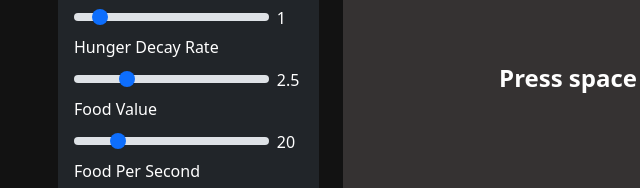
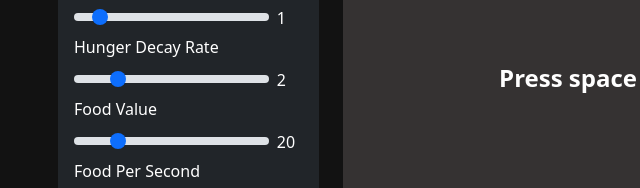
Before and after one commit to candrasc/Evolution, a website with bundled scripts: page evolution/index.html in a window 1280 px wide. Shown: the part 242-430 px from the top of the page, 24-664 px from the left. Built offline with nearby package versions, Linux system fonts and the light colour scheme.

Commit message:
reasonable defaults

```diff
--- a/evolution/index.html
+++ b/evolution/index.html
@@ -77,12 +77,12 @@
                   min="0"
                   max="10"
                   step="0.5"
-                  value="2.5"
+                  value="2"
                   class="form-range control-bar"
                   id="hungerDecaySlider"
                   oninput="this.nextElementSibling.value = this.value"
                 />
-                <output>2.5</output>
+                <output>2</output>
               </li>
 
               <li class="nav-item">
```
